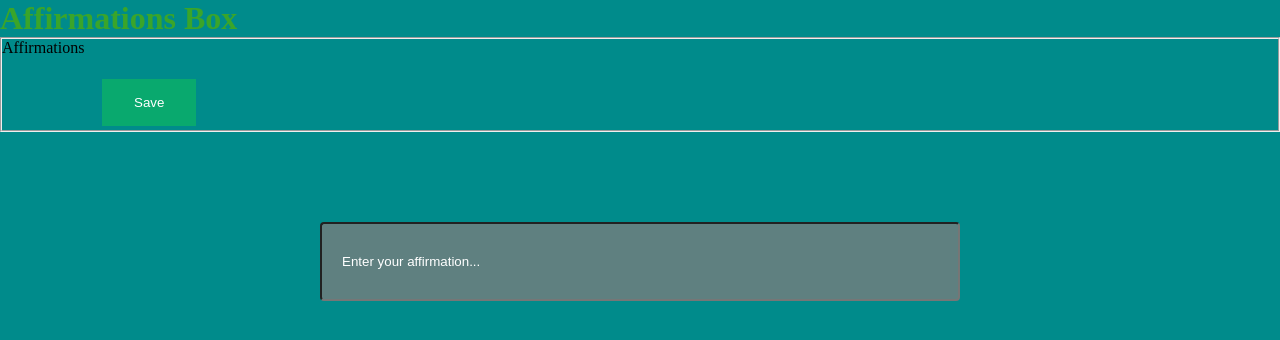
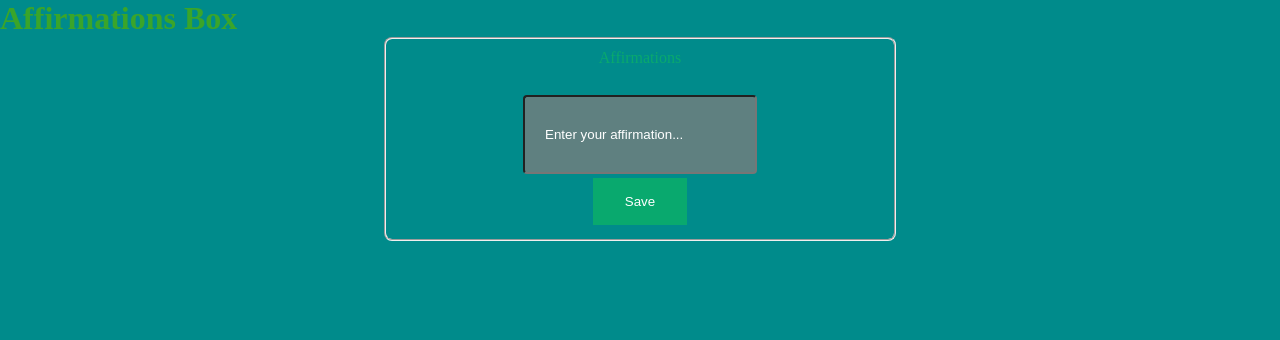
Before and after one commit to mstanle54/Mind-Groove, a Django app: page /affirmations in a window 1280 px wide. Shown: the part 128-468 px from the top of the page. Run offline with Django 4.2, Linux system fonts and the light colour scheme.

Commit message:
have fieldset in center of page

```diff
--- a/Mindgroove/affirmations/static/affirmations/styles/affirmationsBox.css
+++ b/Mindgroove/affirmations/static/affirmations/styles/affirmationsBox.css
@@ -1,24 +1,30 @@
 #boxLabel { color: rgb(58, 165, 42);}
-#affirmationBox{
+
+ fieldset[name="affirmationBox"]{
+    width: 40%;
+    padding: 10px 20px;
+    margin:auto;
+    text-align: center;
+    border-radius: 8px;
+    position: relative;
 
 }
+
 
     #userAffirmation{
         width: 50%;
         padding: 30px 20px;
-        margin: 8px 0;
+        margin: auto;
         box-sizing: border-box;
         border-radius: 4px;
         background-color: rgb(95, 128, 128);
         color: white;
         outline: none;
         resize: none;
-        position: fixed;
-        top: 50%;
-        left: 50%;
-        margin-top: -50px;
-        margin-left: -25%;
+        position: relative;
 
+
+        text-align: start;
     }
 
     #userAffirmation:focus{
@@ -34,3 +40,10 @@
         margin: 4px 100px;
         cursor: pointer;
       }
+   label[for="userAffirmation"]{
+        display:block;
+        text-align: center;
+        color: #09a96e;
+        float: none;
+        padding-bottom: 10px;
+      }
--- a/Mindgroove/affirmations/templates/affirmationsBox.html
+++ b/Mindgroove/affirmations/templates/affirmationsBox.html
@@ -16,8 +16,9 @@
 <body>
 
     <h1 id="boxLabel">Affirmations Box</h1>
-    <form name="affirmationBox">
-        <fieldset>
+
+    <form>
+        <fieldset name="affirmationBox">
             <label for="userAffirmation">Affirmations</label><br>
             <input type="text" id="userAffirmation" name="userAffirmation" value="Enter your affirmation..."><br>
             <input type="submit" value="Save">
```
